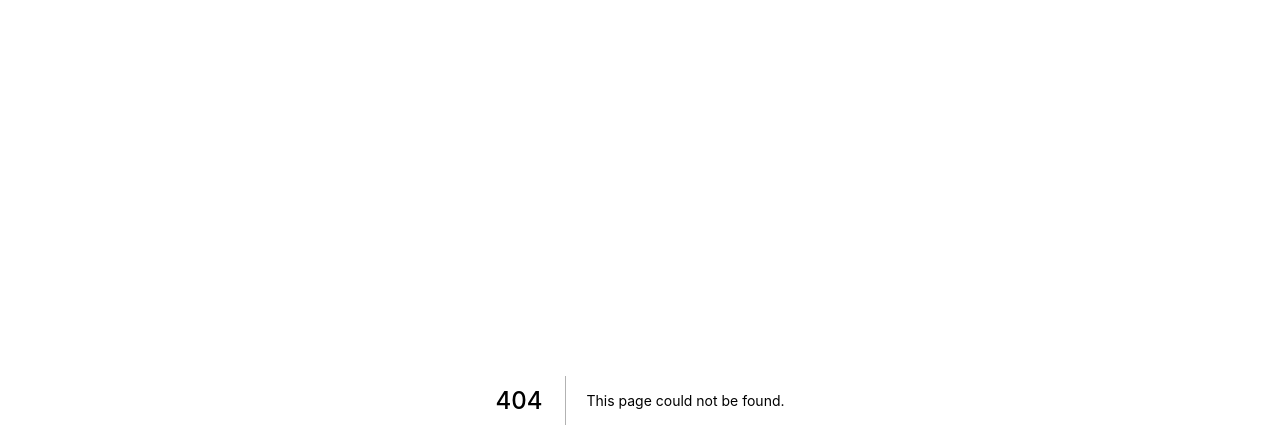
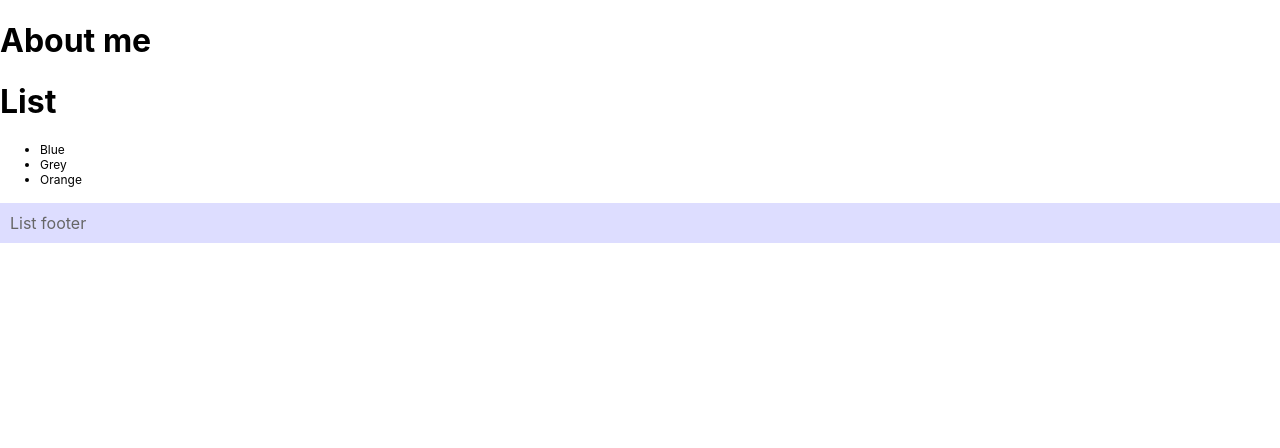
Before and after one commit to DevOfHockey/dcdfinal-mobile, a Next.js app: page /about in a window 1280 px wide. Before the commit this address had no page. Shown: the top 448 px of the page. Built offline with nearby package versions, Linux system fonts and the light colour scheme.

Commit message:
adding base template

```diff
--- /dev/null
+++ b/comps/Lists.js
@@ -0,0 +1,48 @@
+import styled from "styled-components"
+
+const ItemList = styled.li`
+font-size: 12px;
+`;
+
+const FooterCont = styled.div`
+background: #DDF;
+padding:10px;
+color: #666;
+`;
+
+
+
+
+export function ListFooter () {
+    return <FooterCont>
+        List footer
+    </FooterCont>
+}
+
+export function Item ({
+    txt="Item #1"
+}){
+    return <ItemList>
+        {txt}
+    </ItemList>
+}
+
+export default function List({
+    arr = [
+        "Item 1",
+        "Item 2",
+        "Item 3"
+    ]
+}){
+    return <div>
+        <h1>List</h1>
+        <ul>
+            {/* <Item txt="Item1"/>
+            <Item txt="Item2"/>
+            <Item txt="Item3"/> */}
+            {arr.map((o,i)=><Item txt={o}/>)}
+            {/* the array has multiple balls inside, it takes out each ball and wraps the ball into the item (gift box) the o connects it to the txt */}
+        </ul>
+        <ListFooter />
+    </div>
+}
--- /dev/null
+++ b/data/aboutcontent.js
@@ -0,0 +1,6 @@
+export const headTitle = "About me";
+export const colorArr = [
+    "Blue",
+    "Grey",
+    "Orange"
+]
--- a/next.config.js
+++ b/next.config.js
@@ -1,6 +1,9 @@
 /** @type {import('next').NextConfig} */
 const nextConfig = {
   reactStrictMode: true,
+  compiler: {
+    styledComponents:true
+  }
 }
 
 module.exports = nextConfig
--- a/package.json
+++ b/package.json
@@ -11,7 +11,8 @@
   "dependencies": {
     "next": "12.1.2",
     "react": "18.0.0",
-    "react-dom": "18.0.0"
+    "react-dom": "18.0.0",
+    "styled-components": "^5.3.5"
   },
   "devDependencies": {
     "eslint": "8.12.0",
--- /dev/null
+++ b/pages/about.js
@@ -0,0 +1,13 @@
+//1-IMPORT YOUR COMPONENTS
+import Lists from '../comps/Lists'
+//2-IMPORT YOUR DATA
+import { headTitle, colorArr } from '../data/aboutcontent'
+
+//3- OBJECTIVE: USE ABOUTCONTENT.JS TO GENERATE A HEADER on main page
+//4- OBJECTIVE: MAKE A LIST OF YOUR FAV COLORS
+export default function About () {
+    return <div>
+        <h1>{headTitle}</h1>
+        <Lists arr={colorArr}/>
+    </div>
+}
```
Also changed, not shown: data/indexcontent.js (added, +7 -0 lines), pages/index.js (+25 -55 lines), 1 other file (tests, documents, lock files or other folders).
